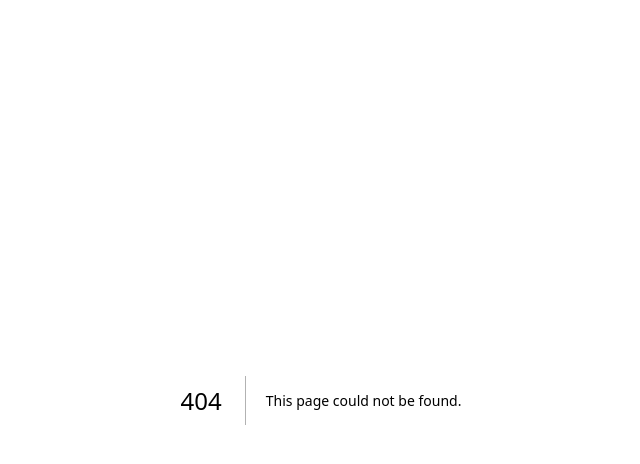
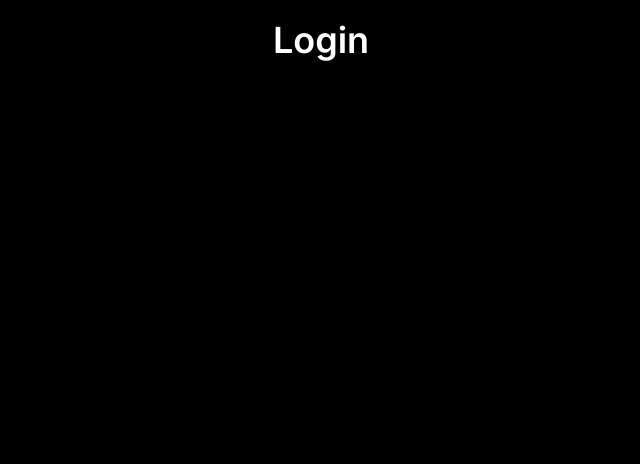
Before and after one commit to DragonDagger/next-auth-app, a Next.js app in the folder my-app/: page /login in a window 1280 px wide. Before the commit this address had no page. Shown: the top 464 px of the page, without its empty margins (319-959 px from the left). Built offline with nearby package versions, Linux system fonts and the light colour scheme.

Commit message:
add env example file, add login page

```diff
--- a/my-app/app/globals.css
+++ b/my-app/app/globals.css
@@ -17,11 +17,6 @@
 }
 
 body {
-  color: rgb(var(--foreground-rgb));
-  background: linear-gradient(
-      to bottom,
-      transparent,
-      rgb(var(--background-end-rgb))
-    )
-    rgb(var(--background-start-rgb));
+  color: white;
+  background-color: black;
 }
--- /dev/null
+++ b/my-app/app/login/page.tsx
@@ -0,0 +1,9 @@
+"use client";
+
+import React from "react";
+
+function Login() {
+  return <div className="text-center mt-5  text-4xl font-semibold">Login</div>;
+}
+
+export default Login;
```
Also changed, not shown: 1 other file (tests, documents, lock files or other folders).
